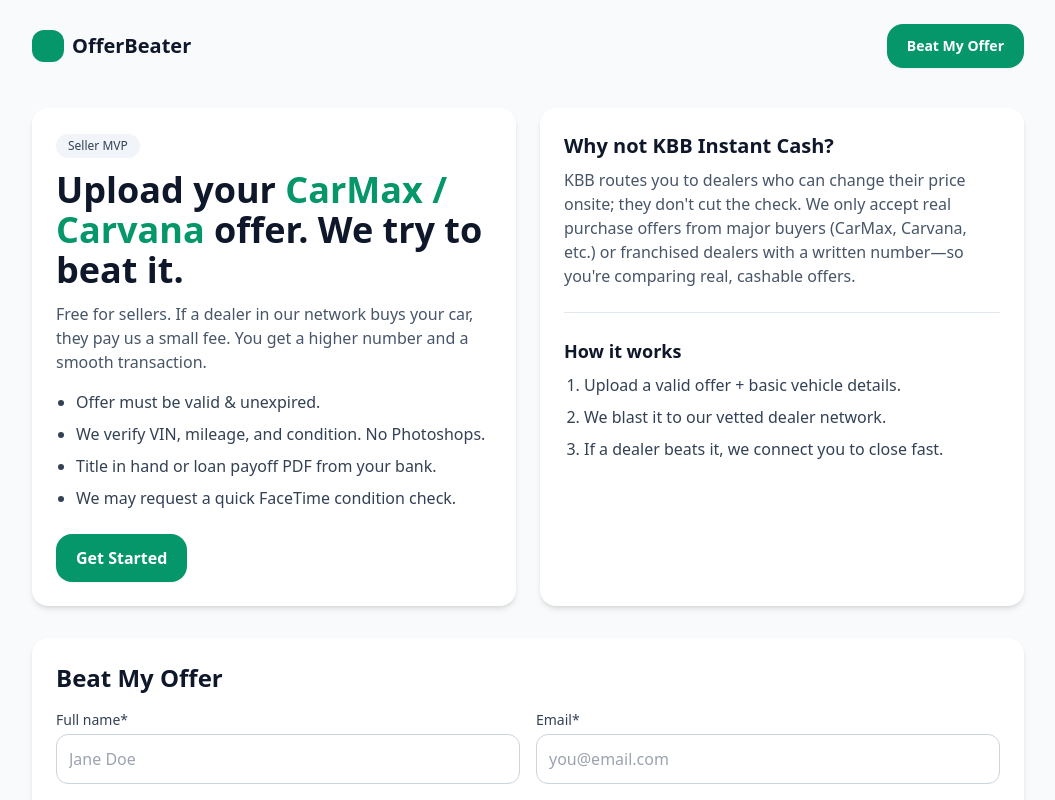
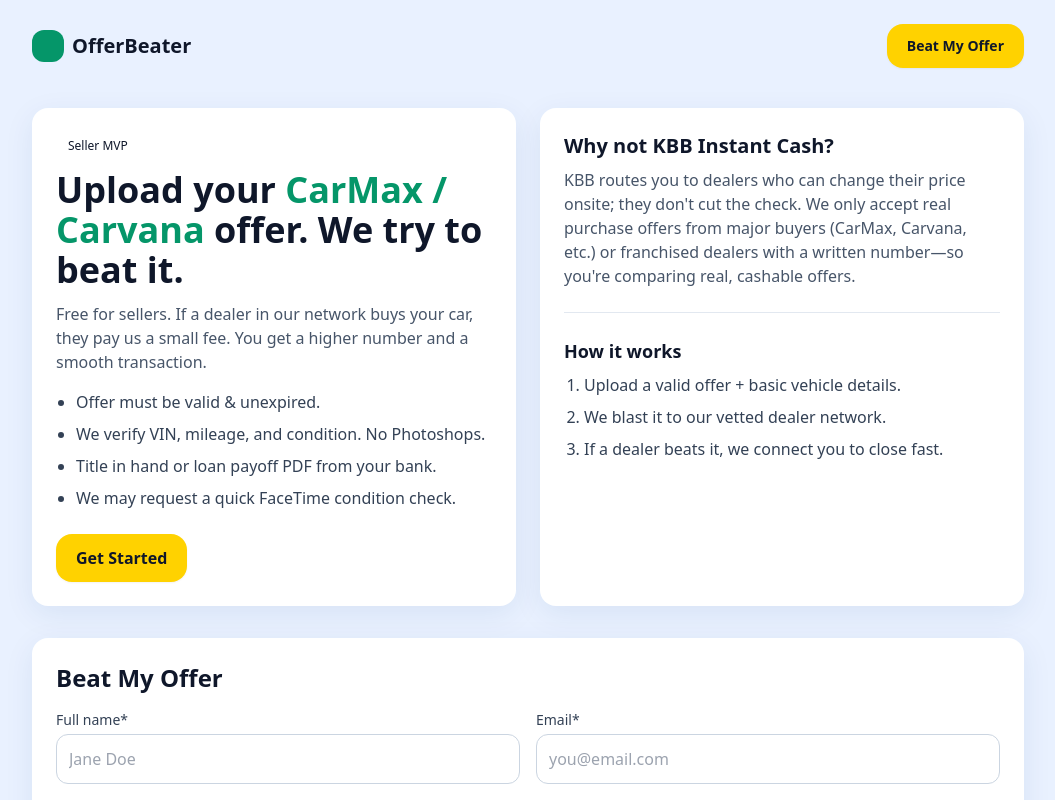
Before and after one commit to adamqureshi/car-offer-beater-mvp, a Next.js app: page / in a window 1280 px wide. Shown: the top 800 px of the page, without its empty margins (112-1167 px from the left). Built offline with nearby package versions, Linux system fonts and the light colour scheme.

Commit message:
Update globals.css

```diff
--- a/app/globals.css
+++ b/app/globals.css
@@ -4,26 +4,29 @@
 
 :root { color-scheme: light; }
 
-body {
-  @apply bg-slate-50 text-slate-900;
+body { @apply bg-brandBlueLight text-ink; }
+
+.container {
+  @apply mx-auto max-w-6xl px-4;
 }
 
+.card {
+  @apply rounded-2xl bg-white shadow-card p-6;
+}
+
+.label { @apply block text-sm font-medium text-slate-700 mb-1; }
 .input {
-  @apply w-full rounded-xl border border-slate-300 bg-white p-3 text-base outline-none transition focus:ring-2 focus:ring-emerald-500;
+  @apply w-full rounded-xl border border-slate-300 bg-white p-3 text-base outline-none transition focus:ring-2 focus:ring-brandBlue;
 }
-.label {
-  @apply block text-sm font-medium text-slate-700 mb-1;
-}
-.card {
-  @apply rounded-2xl bg-white shadow-md p-6;
-}
+
 .btn {
-  @apply inline-flex items-center justify-center rounded-2xl px-5 py-3 font-semibold shadow-sm transition active:scale-[.98];
+  @apply inline-flex items-center justify-center rounded-2xl px-5 py-3 font-semibold transition active:scale-[.98] shadow-sm;
 }
 .btn-primary {
-  @apply btn bg-emerald-600 text-white hover:bg-emerald-700;
+  @apply btn bg-brandYellow text-ink hover:brightness-95;
 }
-.badge {
-  @apply inline-flex items-center rounded-full bg-slate-100 px-3 py-1 text-xs font-medium text-slate-700;
+.btn-secondary {
+  @apply btn bg-brandBlue text-white hover:bg-[#0b2f67];
 }
+.badge { @apply inline-flex items-center rounded-full bg-white/70 px-3 py-1 text-xs font-medium text-ink; }
 hr.divider { @apply my-6 border-slate-200; }
```
